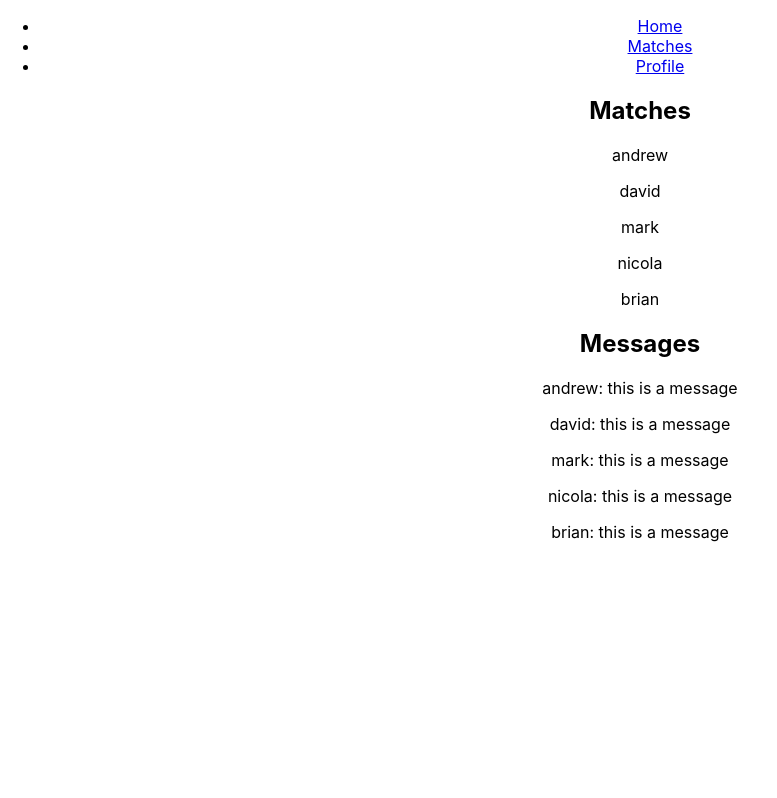
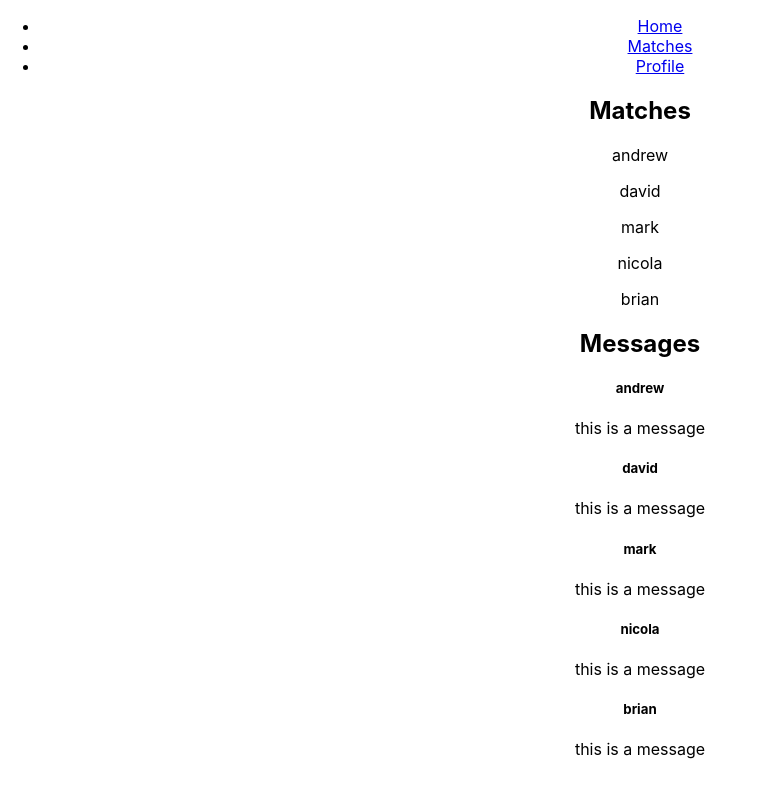
Before and after one commit to nls20/Dating_App_Frontend, a React (Create React App) app: page /matches in a window 1280 px wide. Shown: the whole page, without its empty margins (0-777 px from the left). Built offline with nearby package versions, Linux system fonts and the light colour scheme.

Commit message:
finished basic layout

```diff
--- a/src/components/MessageTemplateTile.js
+++ b/src/components/MessageTemplateTile.js
@@ -3,9 +3,10 @@
 const MessageTemplateTile = ({match}) => {
 
     return (
-        <>
-            <p>{match.name}: {match.messageHistory}</p>
-        </>
+        <section>
+            <h5>{match.name}</h5>
+            <p>{match.messageHistory}</p>
+        </section>
     )
 }
 export default MessageTemplateTile
--- a/src/components/MessagesPreview.js
+++ b/src/components/MessagesPreview.js
@@ -7,9 +7,9 @@ const MessagesPreview = ({matches}) => {
     })
 
     return(
-        <>
+        <section>
             {preview}
-        </>
+        </section>
     )
 }
 export default MessagesPreview
```
